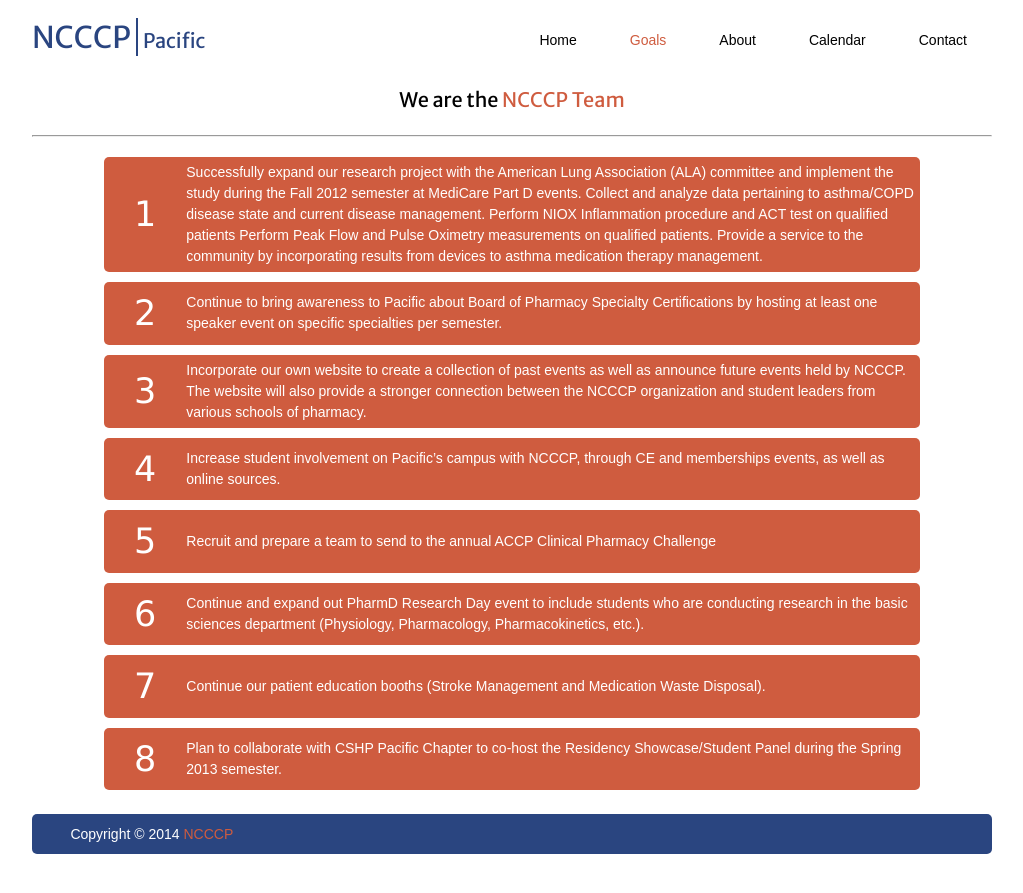
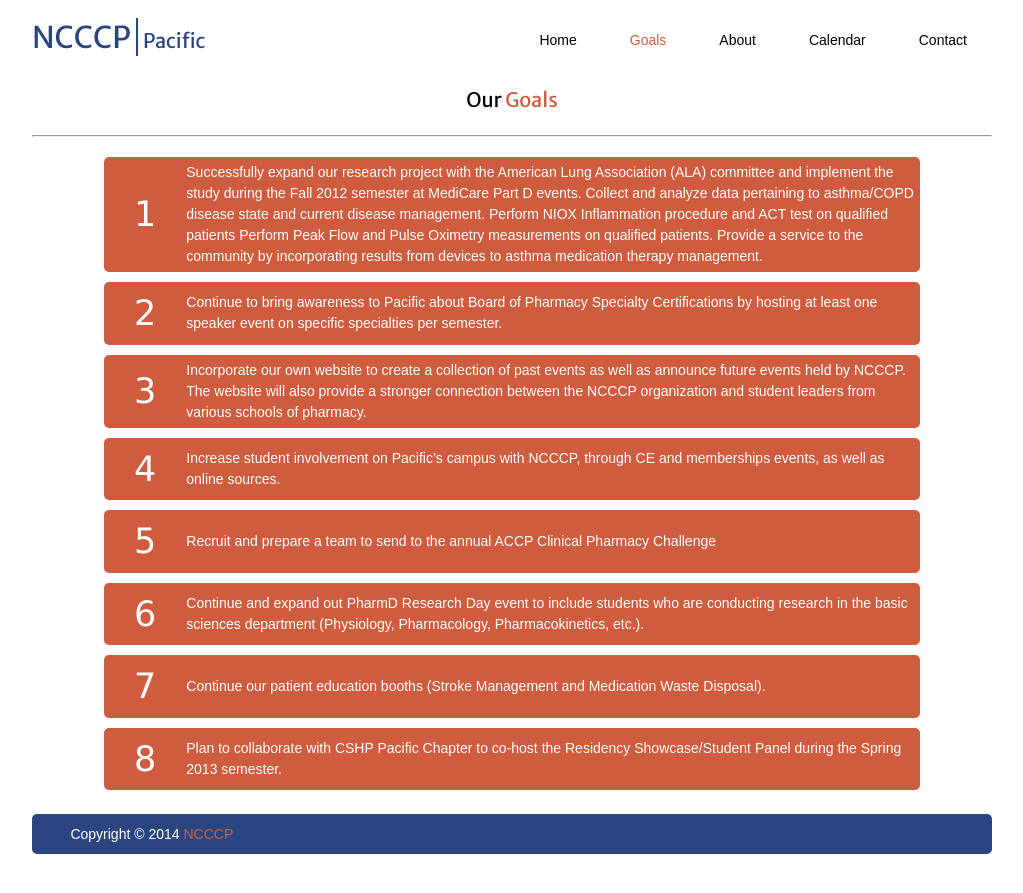
Before and after one commit to ncccp/ncccp.github.io, a Jekyll site: the page built from goals.html, in a window 1280 px wide. Shown: the top 893 px of the page, without its empty margins (128-1151 px from the left). Built offline with Jekyll 4.4.1, drawn with Linux system fonts in a browser that asks for light colours.

Commit message:
Changed Goals

```diff
--- a/goals.html
+++ b/goals.html
@@ -1,7 +1,7 @@
 ---
 layout: default
 title: Goals
-intro: We are the <em>NCCCP Team</em>
+intro: Our <em>Goals</em>
 extra_css:
   - /assets/css/goals.css
 
```
